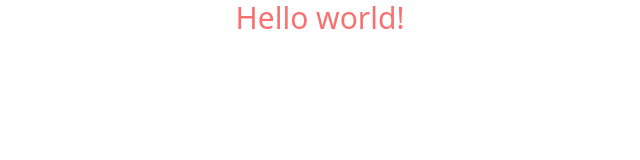
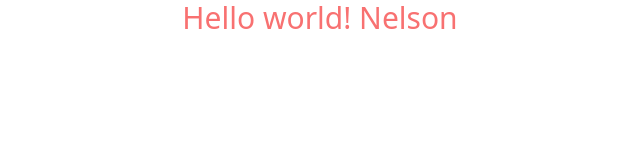
Before and after one commit to NelHim/Airbnb_TG, a website: page index.html in a window 1280 px wide. Shown: the whole page, without its empty margins (320-960 px from the left). Drawn offline with Linux system fonts and the light colour scheme.

Commit message:
Modification

```diff
--- a/index.html
+++ b/index.html
@@ -9,7 +9,7 @@
 </head>
 
 <body>
-    <h1 class="text-red-400 text-3xl text-center">Hello world!</h1>
+    <h1 class="text-red-400 text-3xl text-center">Hello world! Nelson</h1>
 </body>
 
 </html>
```
